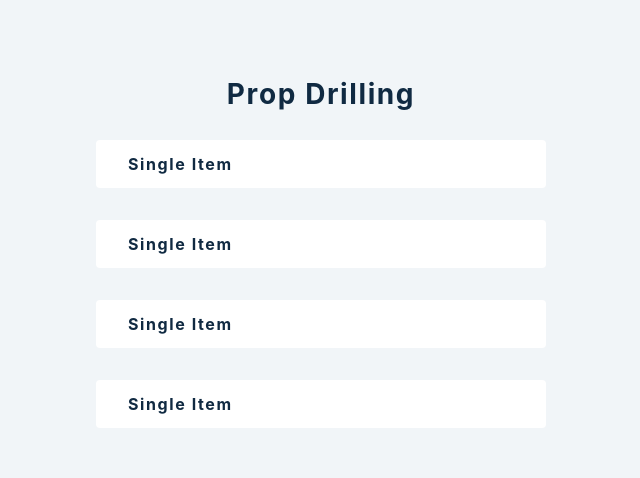
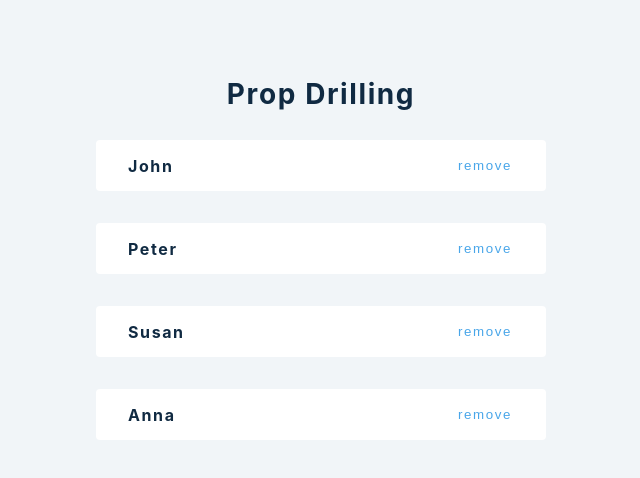
Before and after one commit to Isaac3N/advanced-react, a React (Create React App) app: page / in a window 1280 px wide. Shown: the top 478 px of the page, without its empty margins (319-959 px from the left). Built offline with nearby package versions, Linux system fonts and the light colour scheme.

Commit message:
context api

```diff
--- a/src/App.js
+++ b/src/App.js
@@ -1,5 +1,5 @@
 import React from 'react';
-import Setup from './tutorial/7-prop-drilling/setup/1-prop-drilling'
+import Setup from './tutorial/8-useContext/setup/1-context-api'
 
 function App() {
   return (
--- a/src/tutorial/7-prop-drilling/setup/1-prop-drilling.js
+++ b/src/tutorial/7-prop-drilling/setup/1-prop-drilling.js
@@ -6,27 +6,35 @@ import {data} from '../../../data'
 
 const PropDrilling = () => {
   const[people, setPeople] = useState(data)
+  const removePerson = (id) => {
+    setPeople((people)=>{
+      return people.filter((person) => person.id !== id)
+    })
+  }
   return (
     <section>
       <h3>prop drilling</h3>
-      <List people={people}/>
+      <List people={people} removePerson={removePerson}/>
     </section>
   );
 };
-const List = ({people}) => {
+const List = (props) => {
+  const {people, removePerson} = props
   return (
     <>
-      {people.map((person)=> {
-        return <SinglePerson key={person.id }/>
+      {people.map((i)=> {
+        return <SinglePerson key={i.id} {...i} removePerson={removePerson}/>
       })}
     </>
   )
 }
 
-const SinglePerson = ({id,name}) => {
+const SinglePerson = (props) => {
+  const {id,name, removePerson} = props
   return (
     <div className="item">
       <h4>single item</h4>
+      <button onClick={() => removePerson(id)}>remove</button>
     </div>
   )
 }
--- a/src/tutorial/8-useContext/setup/1-context-api.js
+++ b/src/tutorial/8-useContext/setup/1-context-api.js
@@ -2,6 +2,9 @@ import React, { useState, useContext } from 'react';
 import { data } from '../../../data';
 // more components
 // fix - context api, redux (for more complex cases)
+
+const PersonContext = React.createContext();
+// two components - provider, consumer
 
 const ContextAPI = () => {
   const [people, setPeople] = useState(data);
@@ -11,14 +14,14 @@ const ContextAPI = () => {
     });
   };
   return (
-    <>
+    <PersonContext.Provider value={{removePerson}}>
       <h3>prop drilling</h3>
       <List people={people} removePerson={removePerson} />
-    </>
+    </PersonContext.Provider>
   );
 };
 
-const List = ({ people, removePerson }) => {
+const List = ({ people }) => {
   return (
     <>
       {people.map((person) => {
@@ -26,7 +29,6 @@ const List = ({ people, removePerson }) => {
           <SinglePerson
             key={person.id}
             {...person}
-            removePerson={removePerson}
           />
         );
       })}
@@ -34,7 +36,9 @@ const List = ({ people, removePerson }) => {
   );
 };
 
-const SinglePerson = ({ id, name, removePerson }) => {
+const SinglePerson = ({ id, name }) => {
+  const {removePerson} = useContext(PersonContext)
+  console.log(data)
   return (
     <div className='item'>
       <h4>{name}</h4>
```
Also changed, not shown: 1 other file (tests, documents, lock files or other folders).
